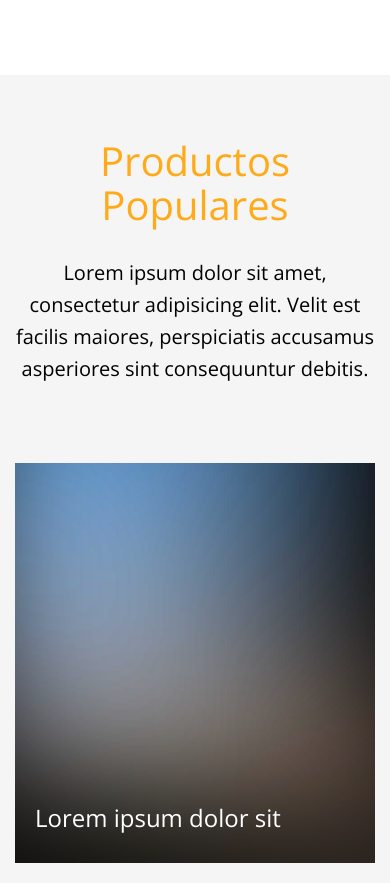
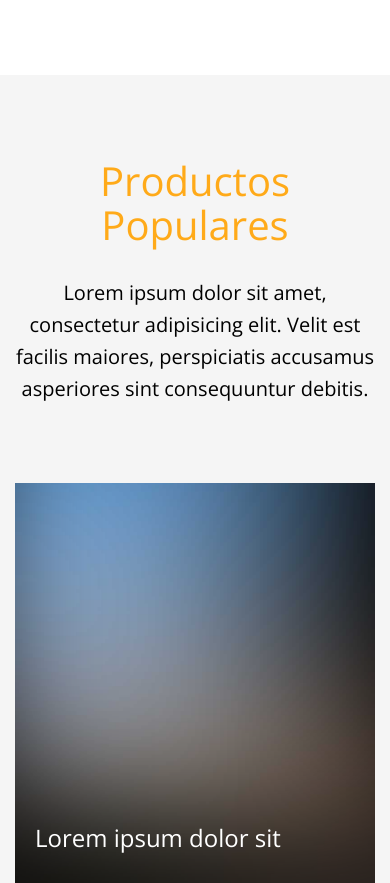
Before and after one commit to migmira/estmexico, a plain HTML site: page index.html in a window 390 px wide. Shown: the part 1760-2643 px from the top of the page. Drawn offline with nearby package versions, Linux system fonts and the light colour scheme; files whose address does not match are found by name.

Commit message:
auto class fixed

```diff
--- a/css/est.css
+++ b/css/est.css
@@ -122,6 +122,10 @@ a:hover {
         top: 0px;
         margin-top: 1em;
     }
+
+    .heading-section{
+        padding-top: 2rem;
+    }
 }
 
 .sicon{
```
Also changed, not shown: cctv.html (+0 -2 lines).
